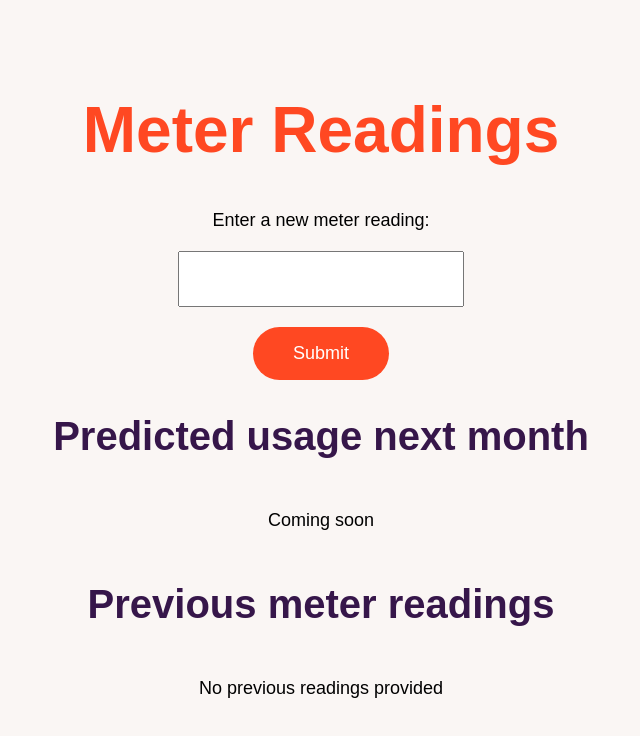
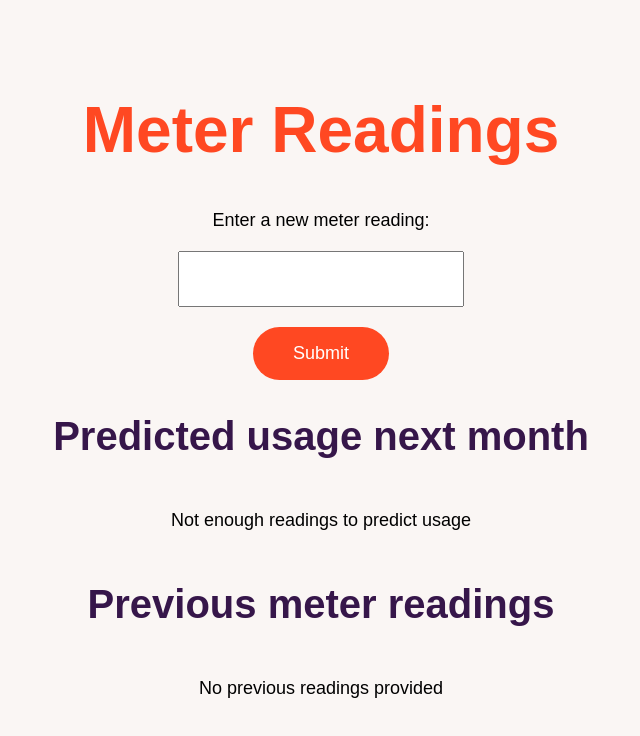
Before and after one commit to agnenevulyte/eonnext_test, a React (Create React App) app: page / in a window 1280 px wide. Shown: the top 736 px of the page, without its empty margins (319-959 px from the left). Built offline with nearby package versions, Linux system fonts and the light colour scheme.

Commit message:
Added Predicted Usage Calculation to App Component
The component now calculates and displays the predicted usage

```diff
--- a/src/App.tsx
+++ b/src/App.tsx
@@ -1,12 +1,20 @@
-import { useState } from "react";
+import { useEffect, useState } from "react";
 import { MeterReading } from "./types";
-import { validateInput } from "./helpers";
+import { calculatePredictedUsage, validateInput } from "./helpers";
 import "./styles.css";
 
 export default function App() {
   const [readings, setReadings] = useState<MeterReading[]>([]);
   const [currentValue, setCurrentValue] = useState<string>("");
   const [error, setError] = useState<string>("");
+  const [predictedUsage, setPredictedUsage] = useState<MeterReading | null>(
+    null
+  );
+
+  useEffect(() => {
+    const predicted = calculatePredictedUsage(readings);
+    setPredictedUsage(predicted);
+  }, [readings]);
 
   const handleInputChange = (event: React.ChangeEvent<HTMLInputElement>) => {
     let { value } = event.target;
@@ -79,7 +87,11 @@ export default function App() {
       </div>
       <button onClick={handleSubmit}>Submit</button>
       <h2>Predicted usage next month</h2>
-      <p>Coming soon</p>
+      {predictedUsage ? (
+        <p>{predictedUsage.value}</p>
+      ) : (
+        <p>Not enough readings to predict usage</p>
+      )}
       <h2>Previous meter readings</h2>
 
       {readingListItems.length > 0 ? (
```
